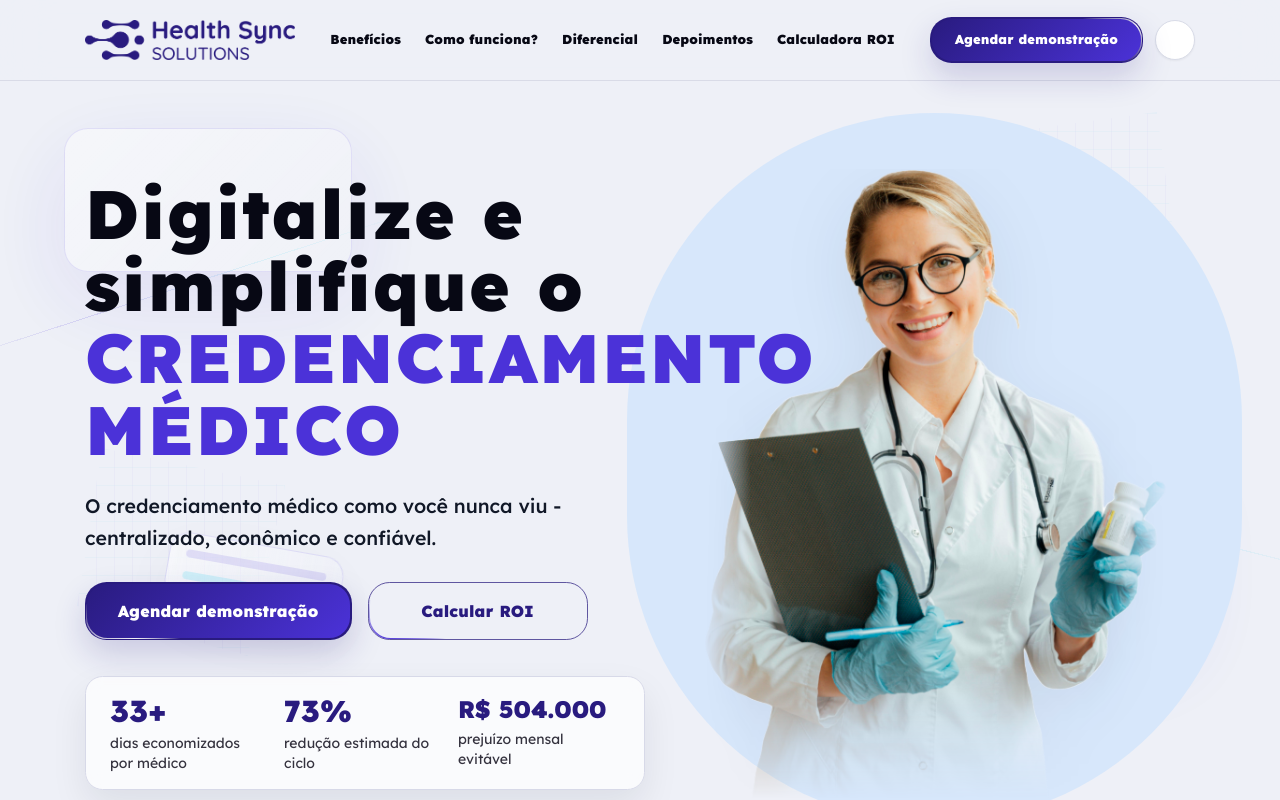
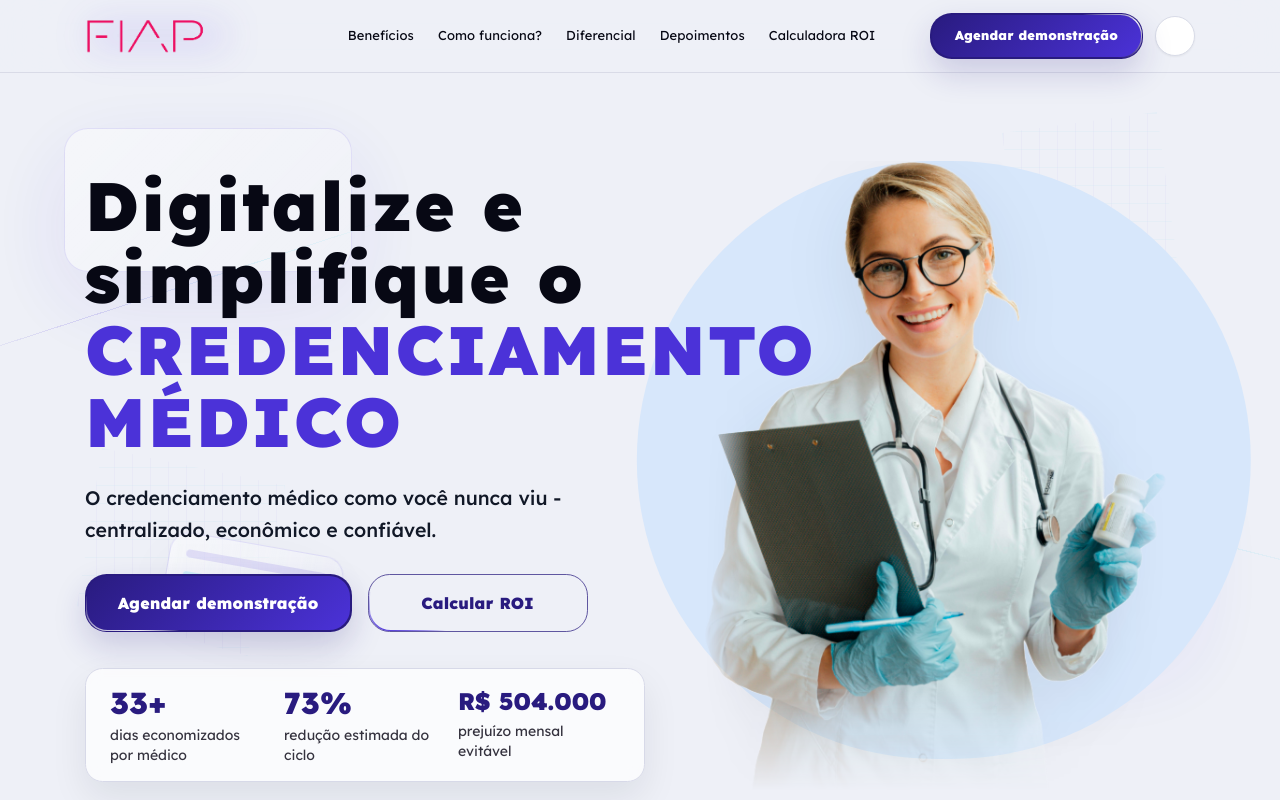
Before and after one commit to r3vmarcos/challenge-hss-fiap-1twdor-2025, a React (Vite) app: page / in a window 1280 px wide. Shown: the top 800 px of the page. Built offline with nearby package versions, Linux system fonts and the light colour scheme.

Commit message:
fixa header e ajusta experiencia visual

```diff
--- a/src/App.tsx
+++ b/src/App.tsx
@@ -56,7 +56,7 @@ export default function App(): JSX.Element {
         aoAlternarDicasHover={() => definirDicasHoverAtivas(!dicasHoverAtivas)}
         paginaAdm={paginaAdm}
       />
-      <main className="relative z-10">
+      <main className="relative z-10 pt-[74px] lg:pt-[73px]">
         {paginaAdm ? (
           <PaginaAdm />
         ) : (
--- a/src/components/cabecalho.tsx
+++ b/src/components/cabecalho.tsx
@@ -1,5 +1,5 @@
-import logoHss from "@/assets/logo-health-sync-solutions.png";
 import { ShimmerButton } from "@/components/ui/shimmer-button";
+import { LogoOrigami } from "@/components/ui/logo-origami";
 
 /* === COMPONENTE CABECALHO | inicio === */
 interface CabecalhoProps {
@@ -22,21 +22,17 @@ export function Cabecalho({
   paginaAdm = false,
 }: CabecalhoProps): JSX.Element {
   return (
-    <header className="sticky top-0 z-50 border-b border-[#d9dbe7] bg-[#eef0f7]/95 backdrop-blur-xl">
-      <div className="mx-auto max-w-[1110px] px-4 py-4 sm:px-6 lg:px-0">
+    <header className="fixed left-0 right-0 top-0 z-[80] border-b border-[#d9dbe7] bg-[#eef0f7]/95 backdrop-blur-xl">
+      <div className="mx-auto max-w-[1110px] px-4 py-3 sm:px-6 lg:px-0">
         <div className="flex items-center justify-between gap-4">
-          <a href="#topo" className="flex items-center" aria-label="Ir para o inxcio">
-            <img
-              src={logoHss}
-              alt="Health Sync Solutions"
-              className="h-10 w-[176px] object-contain object-left sm:h-12 sm:w-[210px]"
-            />
+          <a href="#topo" className="flex items-center" aria-label="Ir para o início">
+            <LogoOrigami />
           </a>
 
           <NavPrincipal
             paginaAdm={paginaAdm}
             className="hidden items-center gap-6 lg:flex"
-            linkClassName="text-[13px] font-black tracking-[0.01em] text-[#070814] hover:text-hss-violeta"
+            linkClassName="text-[13px] font-normal tracking-[0.01em] text-[#070814] hover:text-hss-violeta"
           />
 
           <div className="flex items-center gap-3">
@@ -59,8 +55,8 @@ export function Cabecalho({
 
         <NavPrincipal
           paginaAdm={paginaAdm}
-          className="scrollbar-hss mt-4 flex gap-2 overflow-x-auto pb-1 lg:hidden"
-          linkClassName="shrink-0 rounded-full border border-[#d9dbe7] bg-white px-4 py-2 text-xs font-black text-[#070814] shadow-sm"
+          className="scrollbar-hss mt-3 flex gap-2 overflow-x-auto pb-1 lg:hidden"
+          linkClassName="shrink-0 rounded-full border border-[#d9dbe7] bg-white px-4 py-2 text-xs font-normal text-[#070814] shadow-sm"
         />
       </div>
     </header>
--- a/src/components/calculadora/calculadora-roi.tsx
+++ b/src/components/calculadora/calculadora-roi.tsx
@@ -132,6 +132,8 @@ export function CalculadoraRoi({
 }: {
   dicasHoverAtivas: boolean;
 }): JSX.Element {
+  const secaoCalculadoraRef = useRef<HTMLElement>(null);
+  const ultimoEncaixeRef = useRef(0);
   const [visao, definirVisao] =
     useLocalStorage<VisaoCalculadora>(
       "hss_roi_visao",
@@ -206,6 +208,35 @@ export function CalculadoraRoi({
       configuracoesMedico,
       dadosMedico.tipoCredenciamentoId,
     );
+
+  useEffect(() => {
+    const elemento = secaoCalculadoraRef.current;
+    if (!elemento) return;
+
+    const observador = new IntersectionObserver(
+      ([entrada]) => {
+        const agora = Date.now();
+        const podeEncaixar =
+          entrada.isIntersecting &&
+          entrada.intersectionRatio >= 0.5 &&
+          agora - ultimoEncaixeRef.current > 1600;
+
+        if (!podeEncaixar) return;
+
+        ultimoEncaixeRef.current = agora;
+        elemento.scrollIntoView({
+          behavior: "smooth",
+          block: "start",
+        });
+      },
+      {
+        threshold: [0, 0.5, 0.75, 1],
+      },
+    );
+
+    observador.observe(elemento);
+    return () => observador.disconnect();
+  }, []);
 
   useEffect(() => {
     if (
@@ -338,10 +369,11 @@ export function CalculadoraRoi({
 
   return (
     <section
+      ref={secaoCalculadoraRef}
       id="roi"
-      className="scroll-mt-36 px-4 py-16 sm:px-6 lg:px-8 md:scroll-mt-24"
+      className="calculadora-magnetica flex min-h-screen w-screen scroll-mt-[74px] items-start px-4 py-8 sm:px-6 lg:px-8"
     >
-      <div className="mx-auto max-w-7xl">
+      <div className="mx-auto flex min-h-[calc(100vh-8rem)] w-full max-w-[100vw] flex-col xl:max-w-[1440px]">
         <div className="revelar-scroll flex flex-col gap-6">
           <div className="w-full">
             <span className="text-sm font-black uppercase tracking-[0.26em] text-hss-violeta dark:text-hss-lavanda">
--- a/src/components/hero-hss.tsx
+++ b/src/components/hero-hss.tsx
@@ -14,11 +14,6 @@ export function HeroHss({ diasEconomizados, prejuizoEstimado }: HeroHssProps): J
 
   return (
     <section className="relative isolate min-h-[calc(100vh-74px)] overflow-hidden bg-[#eef0f7]/92 px-4 pb-20 pt-16 sm:px-6 lg:px-8 lg:pb-14 lg:pt-20">
-      <div
-        className="absolute bottom-10 right-[3vw] top-8 hidden w-[48vw] max-w-[650px] rounded-full bg-[#d7e7fb] lg:block"
-        aria-hidden="true"
-      />
-
       <div className="relative z-10 mx-auto grid min-h-[calc(100vh-154px)] max-w-[1110px] items-center gap-12 lg:grid-cols-[0.92fr_1.08fr]">
         <div className="revelar-scroll relative z-20 max-w-[560px]">
           <h1 className="text-[2.55rem] font-black leading-[1.05] tracking-[0.03em] text-[#070814] sm:text-[3.6rem] lg:text-[4rem] xl:text-[4.28rem]">
@@ -46,7 +41,10 @@ export function HeroHss({ diasEconomizados, prejuizoEstimado }: HeroHssProps): J
         </div>
 
         <div className="revelar-scroll relative z-10 flex min-h-[420px] items-end justify-center lg:min-h-[620px]">
-          <div className="absolute inset-x-8 bottom-8 top-0 rounded-full bg-[#d7e7fb] lg:hidden" aria-hidden="true" />
+          <div
+            className="absolute bottom-0 left-1/2 top-0 z-0 w-[92vw] max-w-[650px] -translate-x-1/2 rounded-full bg-[#d7e7fb] lg:bottom-8 lg:top-0 lg:w-[48vw]"
+            aria-hidden="true"
+          />
           <img
             src={medicaHero}
             alt="Médica representando o credenciamento digital da Health Sync Solutions"
--- /dev/null
+++ b/src/components/ui/logo-origami.tsx
@@ -0,0 +1,32 @@
+import { useEffect, useState } from "react";
+import logoFiap from "@/assets/logo-fiap.png";
+import logoHss from "@/assets/logo-health-sync-solutions.png";
+
+/* === LOGO ORIGAMI | inicio === */
+const logos = [
+  { src: logoHss, alt: "Health Sync Solutions", duracaoMs: 5000, classe: "hss" },
+  { src: logoFiap, alt: "FIAP", duracaoMs: 2000, classe: "fiap" },
+];
+
+export function LogoOrigami(): JSX.Element {
+  const [indiceLogo, definirIndiceLogo] = useState(0);
+  const logoAtual = logos[indiceLogo];
+
+  useEffect(() => {
+    const temporizador = window.setTimeout(() => {
+      definirIndiceLogo((indiceAtual) => (indiceAtual + 1) % logos.length);
+    }, logoAtual.duracaoMs);
+
+    return () => window.clearTimeout(temporizador);
+  }, [logoAtual.duracaoMs]);
+
+  return (
+    <span className="logo-origami" aria-label={logoAtual.alt}>
+      <span key={`${logoAtual.alt}-sombra`} className="logo-origami-sombra" aria-hidden="true" />
+      <span key={logoAtual.alt} className={`logo-origami-face logo-origami-${logoAtual.classe}`}>
+        <img src={logoAtual.src} alt={logoAtual.alt} />
+      </span>
+    </span>
+  );
+}
+/* === LOGO ORIGAMI | fim === */
--- a/src/index.css
+++ b/src/index.css
@@ -143,6 +143,111 @@ body::-webkit-scrollbar-thumb:hover,
 /* === BARRA DE ROLAGEM | fim === */
 
 /* === COMPONENTES INSPIRA UI ADAPTADOS | inicio === */
+.logo-origami {
+  position: relative;
+  display: inline-grid;
+  height: 3rem;
+  width: 13rem;
+  place-items: center start;
+  perspective: 900px;
+}
+
+.logo-origami-face {
+  position: relative;
+  z-index: 1;
+  display: grid;
+  height: 100%;
+  width: 100%;
+  place-items: center start;
+  transform-origin: 50% 0%;
+  animation: logo-origami-entrada 0.7s cubic-bezier(0.2, 0.75, 0.18, 1) both;
+}
+
+.logo-origami-face::before,
+.logo-origami-face::after {
+  content: "";
+  position: absolute;
+  inset: 0;
+  pointer-events: none;
+  opacity: 0;
+  transform-origin: center;
+}
+
+.logo-origami-face::before {
+  background: linear-gradient(110deg, rgba(255, 255, 255, 0.55), transparent 46%);
+  clip-path: polygon(0 0, 54% 0, 38% 100%, 0 100%);
+  animation: logo-origami-brilho 0.7s ease both;
+}
+
+.logo-origami-face::after {
+  background: linear-gradient(250deg, rgba(75, 50, 216, 0.12), transparent 52%);
+  clip-path: polygon(52% 0, 100% 0, 100% 100%, 36% 100%);
+  animation: logo-origami-dobra 0.7s ease both;
+}
+
+.logo-origami img {
+  max-height: 2.8rem;
+  width: 100%;
+  object-fit: contain;
+  object-position: left center;
+}
+
+.logo-origami-fiap img {
+  max-width: 7.5rem;
+}
+
+.logo-origami-sombra {
+  position: absolute;
+  left: 0;
+  top: 0.45rem;
+  height: 2rem;
+  width: 9rem;
+  border-radius: 999px;
+  background: rgba(75, 50, 216, 0.12);
+  filter: blur(18px);
+  transform: translateZ(-1px);
+}
+
+@keyframes logo-origami-entrada {
+  0% {
+    opacity: 0;
+    transform: rotateX(-76deg) skewX(-5deg) translateY(-0.35rem);
+  }
+
+  55% {
+    opacity: 1;
+    transform: rotateX(12deg) skewX(1deg) translateY(0);
+  }
+
+  100% {
+    opacity: 1;
+    transform: rotateX(0deg) skewX(0deg) translateY(0);
+  }
+}
+
+@keyframes logo-origami-brilho {
+  0%,
+  100% {
+    opacity: 0;
+  }
+
+  35% {
+    opacity: 0.8;
+  }
+}
+
+@keyframes logo-origami-dobra {
+  0% {
+    opacity: 0.8;
+    transform: rotateY(38deg);
+  }
+
+  100% {
+    opacity: 0;
+    transform: rotateY(0deg);
+  }
+}
+
 .shimmer-button {
   position: relative;
   isolation: isolate;
@@ -259,6 +364,17 @@ body::-webkit-scrollbar-thumb:hover,
   }
 }
 /* === COMPONENTES INSPIRA UI ADAPTADOS | fim === */
+
+/* === CALCULADORA MAGNETICA | inicio === */
+.calculadora-magnetica {
+  scroll-snap-align: start;
+  scroll-margin-top: 74px;
+}
+
+.calculadora-magnetica > div {
+  min-width: 0;
+}
+/* === CALCULADORA MAGNETICA | fim === */
 
 /* === CAMADAS PARALLAX 100VW 100VH | inicio === */
 .camadas-parallax {
@@ -428,6 +544,9 @@ body::-webkit-scrollbar-thumb:hover,
 @media (prefers-reduced-motion: reduce) {
   .parallax-profundidade,
   .marquee-faixa,
+  .logo-origami-face,
+  .logo-origami-face::before,
+  .logo-origami-face::after,
   .shimmer-button::before {
     animation: none !important;
     transform: none !important;
```
Also changed, not shown: doc/validacao_final.md (+5 -3 lines), doc/changelog.md.
